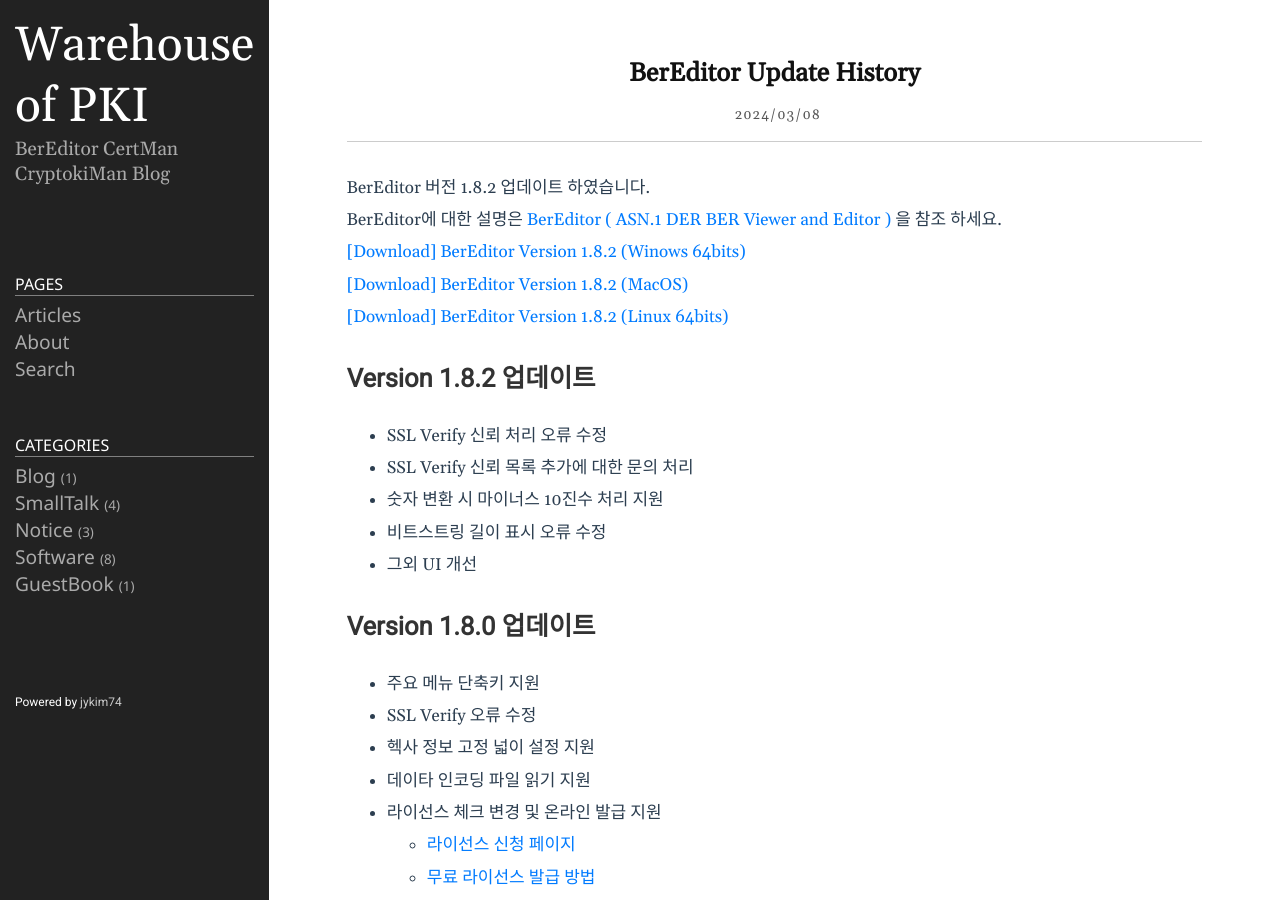
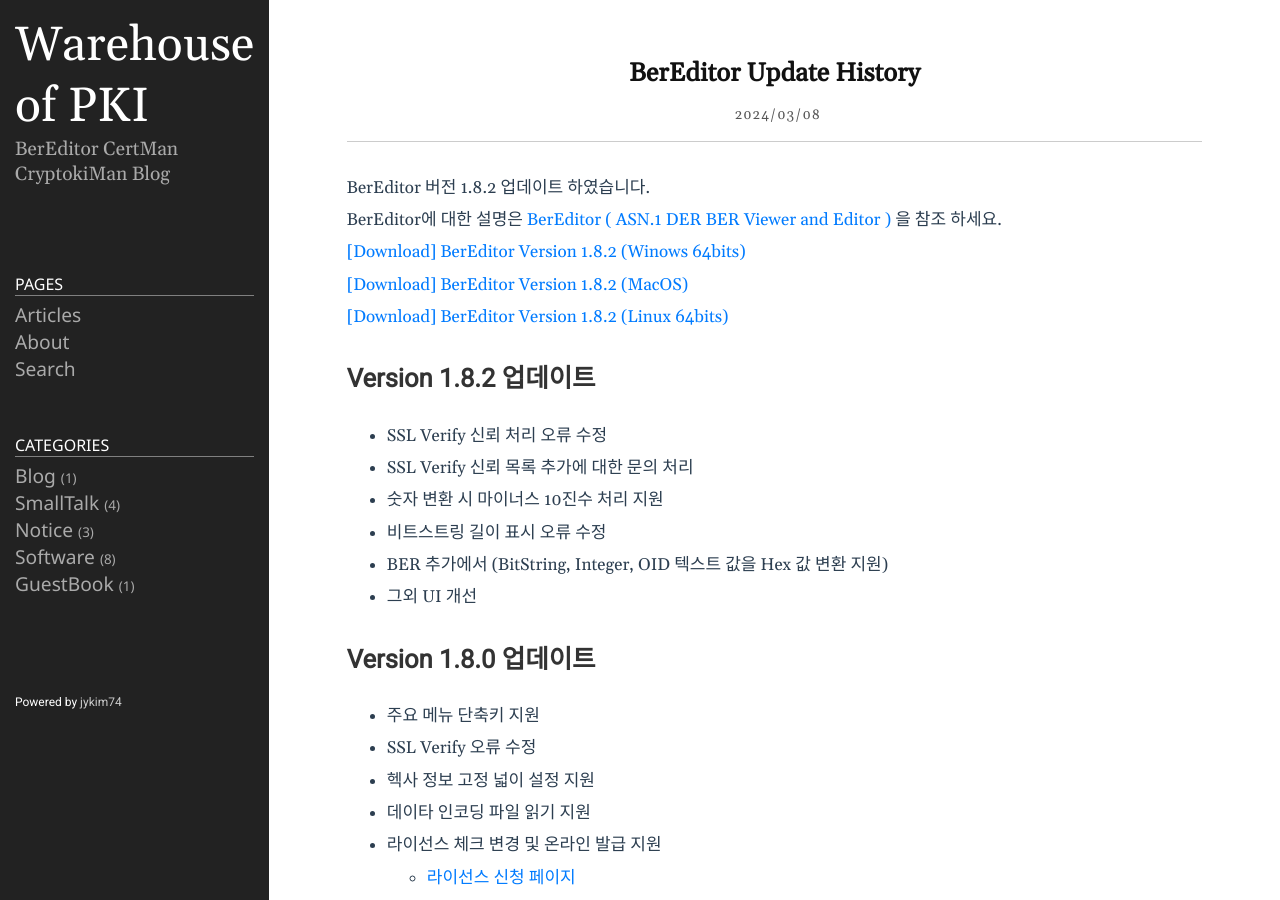
Before and after one commit to jykim74/jykim74.github.io, a Jekyll site: the page built from _posts/2024-03-08-BerEditorUpdate.md, in a window 1280 px wide and 900 px high. Built offline with Jekyll 4.4.1, drawn with Linux system fonts in a browser that asks for light colours; nearby versions of some CDN libraries; comment, search, counter and statistics services are not loaded.

Commit message:
Update 2024-03-08-BerEditorUpdate.md

```diff
--- a/_posts/2024-03-08-BerEditorUpdate.md
+++ b/_posts/2024-03-08-BerEditorUpdate.md
@@ -16,6 +16,7 @@
 - SSL Verify 신뢰 목록 추가에 대한 문의 처리
 - 숫자 변환 시 마이너스 10진수 처리 지원
 - 비트스트링 길이 표시 오류 수정
+- BER 추가에서 (BitString, Integer, OID 텍스트 값을 Hex 값 변환 지원)
 - 그외 UI 개선
 
 ## Version 1.8.0 업데이트
```
